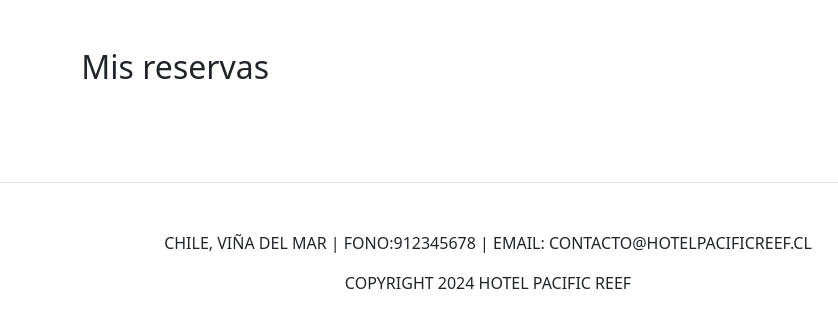
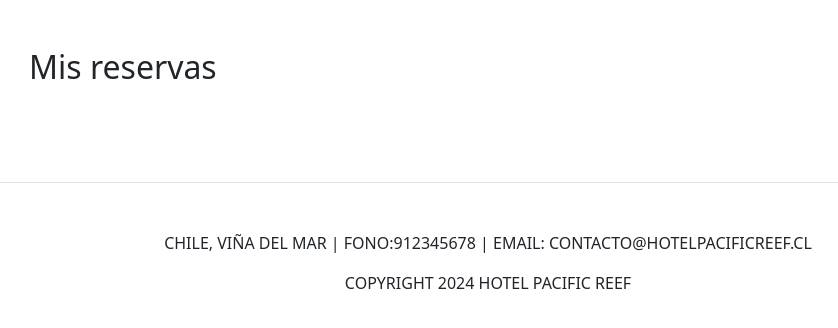
Before and after one commit to alvarocberna/ProjectPacificReef, a Django app: template core/templates/cliente/reservas.html in a window 1280 px wide. Shown: the part 77-405 px from the top of the page, without its empty margins (152-990 px from the left). Run offline with Django 5.2, Linux system fonts and the light colour scheme; the template is opened without the code that fills it, so the values that code supplies are empty; some libraries are stand-ins or nearby versions.

Commit message:
responsive añadido

```diff
--- a/core/templates/admin/habitaciones.html
+++ b/core/templates/admin/habitaciones.html
@@ -5,7 +5,7 @@
 {% block content %}
 <div className="container-fluid">
 
-    <div class="row col-9 m-auto d-flex flex-column pt-5">
+    <div class="row col-11 col-md-9 m-auto d-flex flex-column pt-5">
         {% if rol == 'cliente' %}
         {% for hab in habitaciones %}
         <a class="col-10 col-md-6 m-auto d-flex border px-4 py-2 mb-1 rounded"
--- a/core/templates/admin/reservas.html
+++ b/core/templates/admin/reservas.html
@@ -4,9 +4,9 @@
 
 {% block content %}
 <div class="container-fluid">
-    <div class="row col-9 m-auto d-flex flex-column pt-5">
+    <div class="row col-11 col-md-9 m-auto d-flex flex-column pt-5">
         {% for res in reservas %}
-        <div class="col-10 border m-auto px-3 py-1 mb-2 d-flex flex-column flex-md-row">
+        <div class="col-12 border m-auto px-3 py-1 mb-2 d-flex flex-column flex-md-row">
             <div class="col-12 col-md-4  d-flex align-items-center">
                 <p class="h5 mb-0  mb-0">Habitación n°{{ res.cod_habitacion.cod_habitacion }}</p>
             </div>
--- a/core/templates/cliente/confirmar-reserva.html
+++ b/core/templates/cliente/confirmar-reserva.html
@@ -26,6 +26,9 @@
         <p>
             Fecha salida: {{ fechaSalida }}
         </p>
+        <p>
+            Valor: {{ habitacion.cod_categoria.precio }}
+        </p>
         <div class="d-flex justify-content-around py-3">
             <img src="{{ habitacion.img1_habitacion.url }}" class="col-3 rounded" />
             <img src="{{ habitacion.img2_habitacion.url }}" class="col-3 rounded" />
--- a/core/templates/cliente/reservas.html
+++ b/core/templates/cliente/reservas.html
@@ -4,20 +4,21 @@
 
 {% block content %}
 <div class="container-fluid">
-    <div class="row col-8 m-auto d-flex flex-column pt-5">
+    <div class="row col-11 col-md-9 m-auto d-flex flex-column pt-5">
         <h2 class="h2 mb-5">Mis reservas</h2>
         {% for reserva in reservas %}
         <div class="col-12 border rounded m-auto px-3 py-1 mb-2 d-flex flex-column flex-md-row">
             <div class="col-12 col-md-4  d-flex align-items-center">
                 <p class="h5 mb-0  mb-0">Habitación n°{{ reserva.cod_habitacion.cod_habitacion }}</p>
             </div>
-            <div class="col-12 col-md-5">
+            <div class="col-12 col-md-5 mb-2 mb-md-0">
                 <p class="mb-0">Fecha ingreso: {{ reserva.fecha_ingreso }}</p>
                 <p class="mb-0">Fecha salida: {{ reserva.fecha_salida }}</p>
                 <p class="mb-0">Número de personas: {{ reserva.cantidad_personas }}</p>
             </div>
             <div class="col-12 col-md-2">
-                <img src="{{ reserva.cod_habitacion.img1_habitacion.url }}" class="w-75 rounded" />
+                <img src="{{ reserva.cod_habitacion.img1_habitacion.url }}" class="col-12 col-md-9 rounded"
+                    style="max-height: 150px; object-fit: cover;" />
             </div>
         </div>
         {% endfor %}
--- a/core/templates/inicio.html
+++ b/core/templates/inicio.html
@@ -16,15 +16,15 @@
     <!-- Habitaciones -->
     <div class="row col-10 col-md-9 d-flex mb-5">
         <h2 class="fw-bold mb-4 m-auto display-6">Habitaciones ideales para tu descanso</h2>
-        <div class="d-flex m-auto flex-column flex-md-row justify-content-around ">
-            <div class="col-5">
+        <div class="d-flex m-auto flex-column flex-md-row justify-content-around">
+            <div class="col-12 col-md-8 col-lg-5  mb-3">
                 <div class="habTurista"></div>
                 <div class="d-flex justify-content-center align-items-center"
                     style="background-color: #82D8DD; height: 80px; border-radius: 0px 0px 50px 50px;">
                     <p class="h4" style="color: #00636E;">Habitación turista</p>
                 </div>
             </div>
-            <div class="col-5 border">
+            <div class="col-12 col-md-8 col-lg-5">
                 <div class="habPremium"></div>
                 <div class="d-flex justify-content-center align-items-center"
                     style="background-color: #82D8DD; height: 80px; border-radius: 0px 0px 50px 50px;">
```
Also changed, not shown: core/templates/cliente/habitaciones-disponibles.html (+1 -6 lines).
